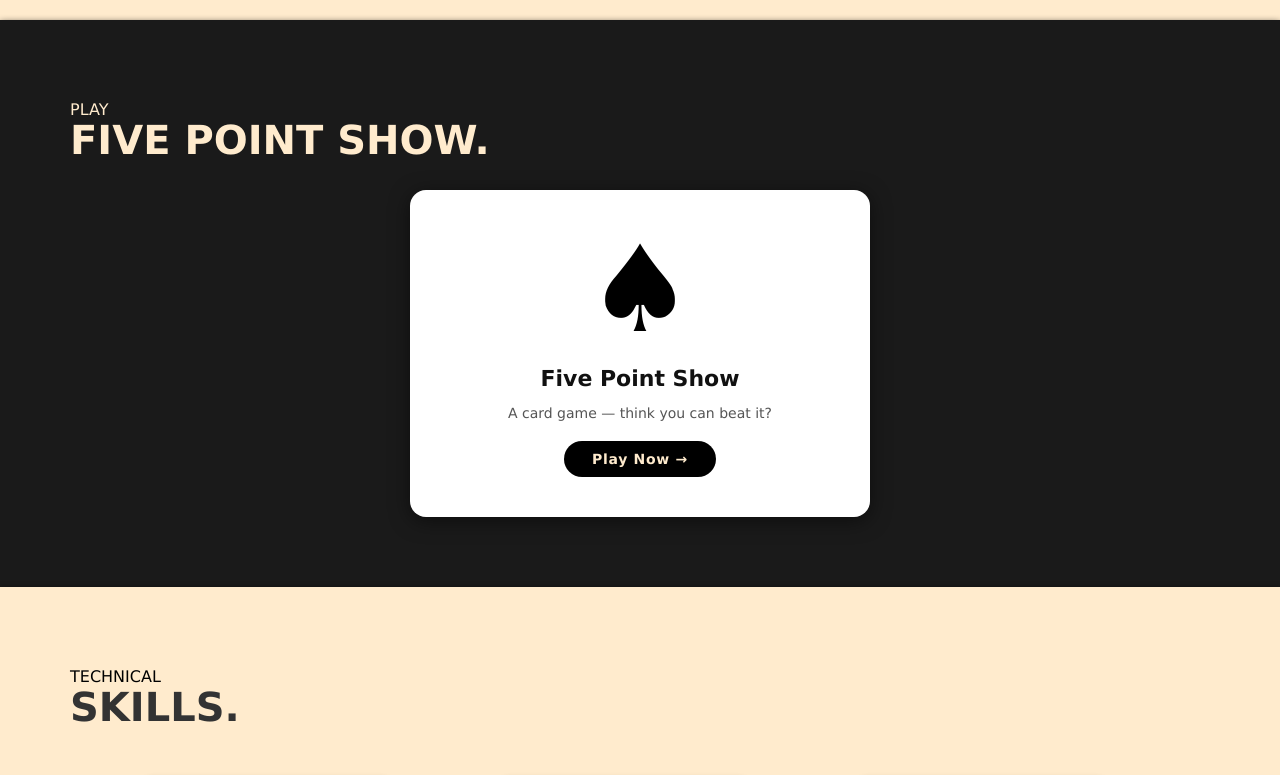
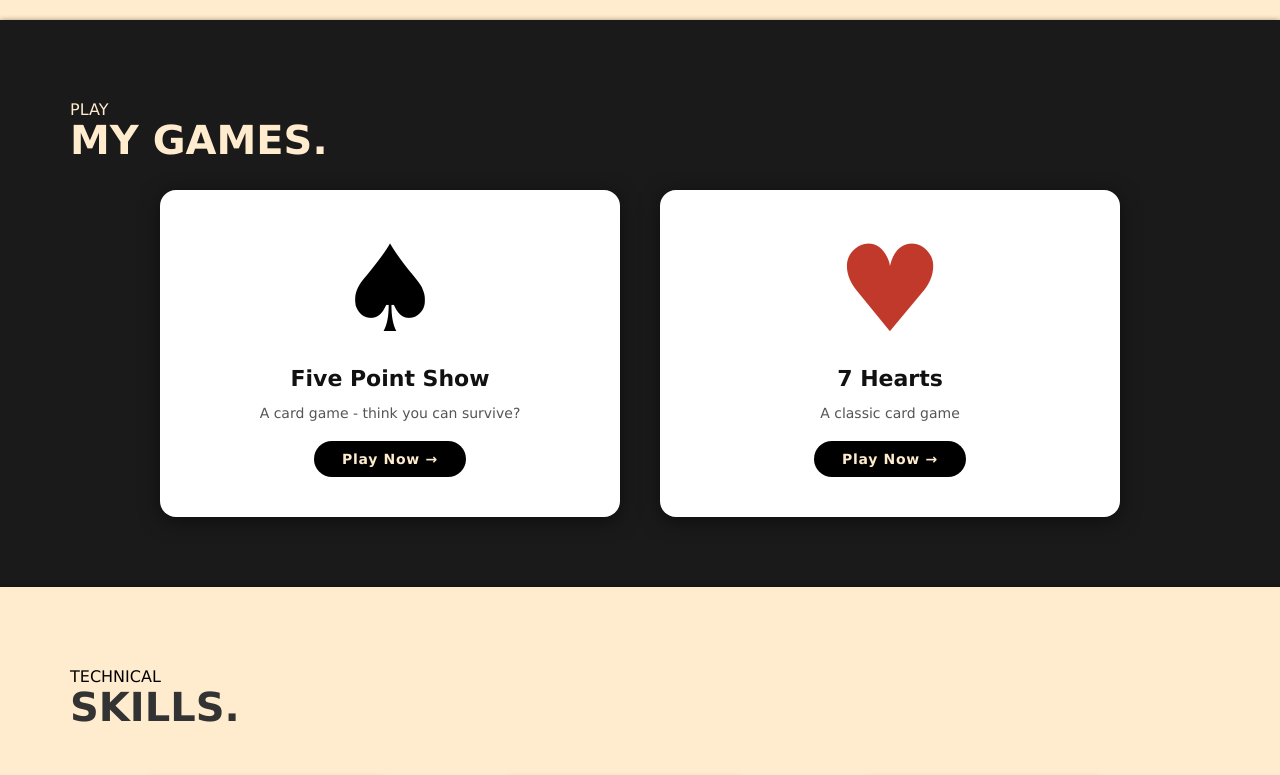
Before and after one commit to Vedant09/Portfolio, a React (Create React App) app: page / in a window 1280 px wide. Shown: the part 2100-2875 px from the top of the page. Built offline with nearby package versions, Linux system fonts and the light colour scheme.

Commit message:
One more game

```diff
--- a/src/App.css
+++ b/src/App.css
@@ -393,11 +393,12 @@
 .game-section .section-title p {
   color: blanchedalmond;
 }
-.game-card-wrapper {
+.game-cards-row {
   display: flex;
+  flex-wrap: wrap;
   justify-content: center;
+  gap: 40px;
   padding: 20px;
-  cursor: pointer;
 }
 .game-card-inner {
   background-color: #fff;
--- a/src/Components/Game.jsx
+++ b/src/Components/Game.jsx
@@ -1,24 +1,45 @@
 import React from 'react'
 import SectionTitle from './SectionTitle'
 
+const games = [
+    {
+        symbol: '♠',
+        symbolColor: '#000',
+        title: 'Five Point Show',
+        subtitle: 'A card game - think you can survive?',
+        link: 'https://five-point-show-production.up.railway.app/',
+    },
+    {
+        symbol: '♥',
+        symbolColor: '#c0392b',
+        title: '7 Hearts',
+        subtitle: 'A classic card game',
+        link: 'https://7-hearts-production.up.railway.app/',
+    },
+]
+
 export default function Game() {
-    function playGame() {
-        window.open("https://five-point-show-production.up.railway.app/", "_blank");
-    }
-
     return (
         <div className='game-section' id='game'>
             <SectionTitle
-                header='FIVE POINT SHOW.'
+                header='MY GAMES.'
                 sub_header='PLAY'
             />
-            <div className='game-card-wrapper' onClick={playGame}>
-                <div className='game-card-inner'>
-                    <div className='game-spade'>♠</div>
-                    <h3 className='game-title'>Five Point Show</h3>
-                    <p className='game-subtitle'>A card game — think you can beat it?</p>
-                    <span className='game-play-btn'>Play Now →</span>
-                </div>
+            <div className='game-cards-row'>
+                {games.map((game) => (
+                    <div
+                        key={game.title}
+                        className='game-card-inner'
+                        onClick={() => window.open(game.link, '_blank')}
+                    >
+                        <div className='game-spade' style={{ color: game.symbolColor }}>
+                            {game.symbol}
+                        </div>
+                        <h3 className='game-title'>{game.title}</h3>
+                        <p className='game-subtitle'>{game.subtitle}</p>
+                        <span className='game-play-btn'>Play Now →</span>
+                    </div>
+                ))}
             </div>
         </div>
     )
--- a/src/Components/Work Experience.jsx
+++ b/src/Components/Work Experience.jsx
@@ -41,8 +41,7 @@ export default function WorkExp() {
             Fifth Third Bancorp, (Contract, SLK America)
           </h4>
           <p>
-            Lead the design and development of user-centric features using Angular and Kotlin, ensuring seamless performance and accessibility across diverse user bases. I create and maintain custom APIs for CRUD operations with Kotlin and Spring Boot, ensuring scalability and seamless integration with front-end systems.
-            Additionally, I manage Kafka clusters and configure topics for efficient, reliable message delivery across applications and teams.
+            I lead the design and development of user centric features across Angular and Kotlin, with a strong focus on seamless performance and accessibility for diverse user bases. On the backend, I architect and maintain custom RESTful APIs built with Kotlin and Spring Boot, delivering scalable CRUD operations and reliable integration with frontend systems. I also manage Kafka clusters end-to-end from configuration to topic management ensuring efficient, fault tolerant message delivery across distributed applications and cross-functional teams.
           </p>
         </VerticalTimelineElement>
         <VerticalTimelineElement
```
